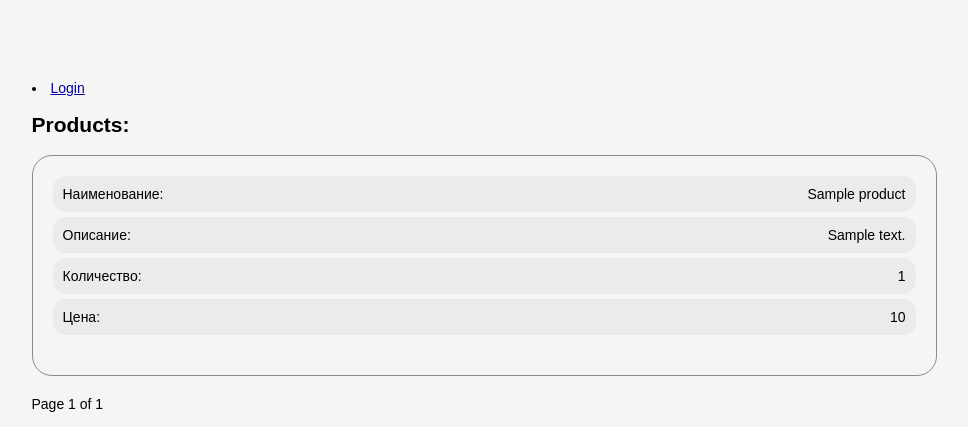
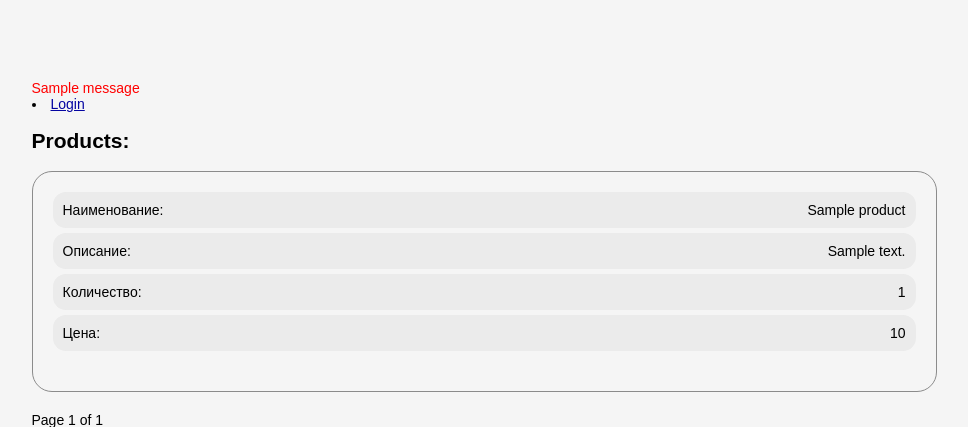
Before and after one commit to stanhjr/magazine, a Django app: page / in a window 1280 px wide. Shown: the top 427 px of the page, without its empty margins (156-1124 px from the left). Run offline with Django 3.2, Linux system fonts and the light colour scheme; tables that the repository leaves empty hold one stand-in row (values such as "Sample post"); one stand-in notice (Sample message) is shown.

Commit message:
add messages

```diff
--- a/magazine/forms.py
+++ b/magazine/forms.py
@@ -1,7 +1,10 @@
 import datetime
+
+from django.contrib import messages
 from django.contrib.auth.forms import UserCreationForm
 from django.core.exceptions import ValidationError
 from django import forms
+from django.http import request
 from django.utils import timezone
 from magazine.models import Product, ObjectBuyProduct, PurchaseReturn
 from .models import MyUser
@@ -37,9 +40,11 @@ class ProductBuyForm(forms.ModelForm):
         count_of_buy = cleaned_data.get('number_of_product')
 
         if int(count_of_buy) > int(product_obj.product_count):
+            messages.warning(self.request, 'Такого количества на складе нет')
             raise ValidationError('Такого количества на складе нет')
 
         if int(count_of_buy) * float(product_obj.product_price) > float(self.request.user.online_wallet):
+            messages.warning(self.request, 'В кошельке недостаточно средств')
             raise ValidationError('В кошельке недостаточно средств')
 
 
--- a/static/style.css
+++ b/static/style.css
@@ -129,3 +129,13 @@ textarea{
 .menu-item:not(:last-child){
     margin-right: 15px;
 }
+
+.system-massage {
+    margin: 0;
+    padding: 0;
+    color: red;
+}
+.messages{
+    margin: 0;
+    padding: 0;
+}
--- a/templates/index.html
+++ b/templates/index.html
@@ -1,6 +1,15 @@
 {% extends 'base.html' %}
 
 {% block content %}
+
+    {% if messages %}
+        <ul class="messages">
+            {% for message in messages %}
+            <span class="system-massage">{{ message }}</span>
+     {% endfor %}
+         </ul>
+     {% endif %}
+
 <div class="header">
    <div class="header-left">
        {% if user.is_authenticated %}
@@ -14,6 +23,7 @@
            <li class="menu-item">
                 <a href="{% url 'logout' %}">Logout</a>
             </li>
+
             {% else %}
                  <li class="menu-item">
                     <a href="{% url 'login' %}">Login</a>
@@ -75,6 +85,5 @@
             {% endif %}
         </span>
     </div>
-
 </div>
 {% endblock %}
```
